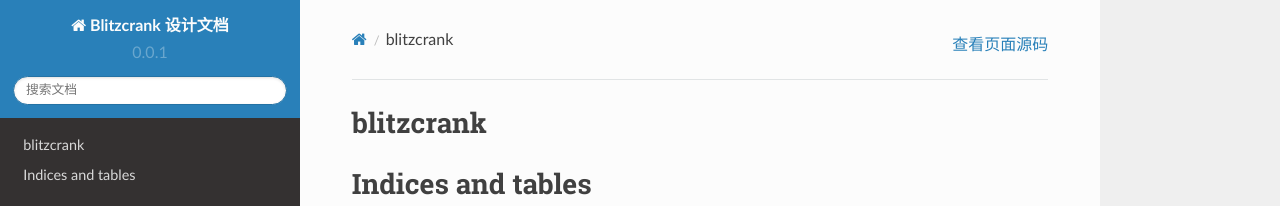
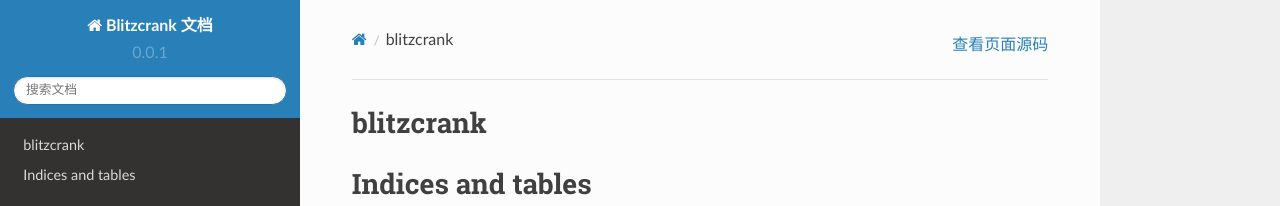
Before and after one commit to yishenggudou/blitzcrank, a Sphinx documentation site: the page built from docs/index.rst, in a window 1280 px wide. Shown: the top 206 px of the page. Built offline with Sphinx 7.4.7 and the Read the Docs theme 2.0.0, drawn with Linux system fonts in a browser that asks for light colours.

Commit message:
BugFix: 1.
NewAdd:
1.

```diff
--- a/docs/conf.py
+++ b/docs/conf.py
@@ -73,7 +73,7 @@ master_doc = 'index'
 import datetime
 
 # General information about the project.
-project = u'Blitzcrank 设计文档'
+project = u'Blitzcrank 文档'
 copyright = u'{0}, timger'.format(datetime.datetime.now().year)
 author = u'timger'
 
@@ -140,7 +140,7 @@ html_sidebars = {
 # -- Options for HTMLHelp output ------------------------------------------
 
 # Output file base name for HTML help builder.
-htmlhelp_basename = 'Blitzcrank 设计文档'
+htmlhelp_basename = 'Blitzcrank 文档'
 
 # -- Options for LaTeX output ---------------------------------------------
 
```
Also changed, not shown: README.md (+2 -0 lines), .travis.yml (added), 1 other file.
